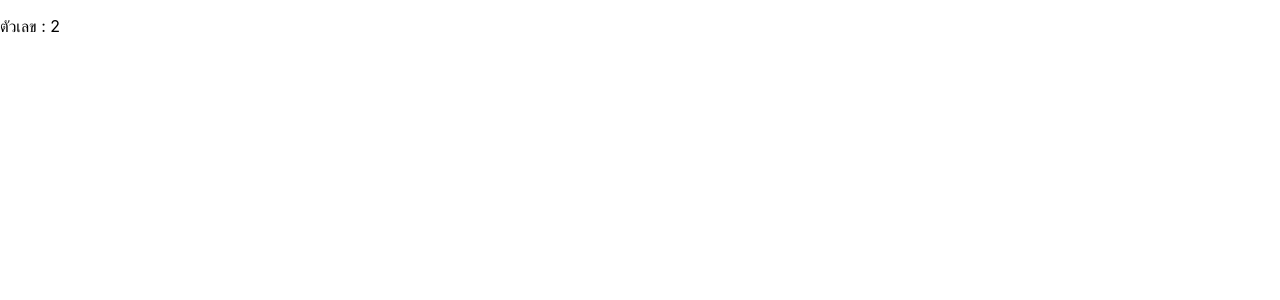
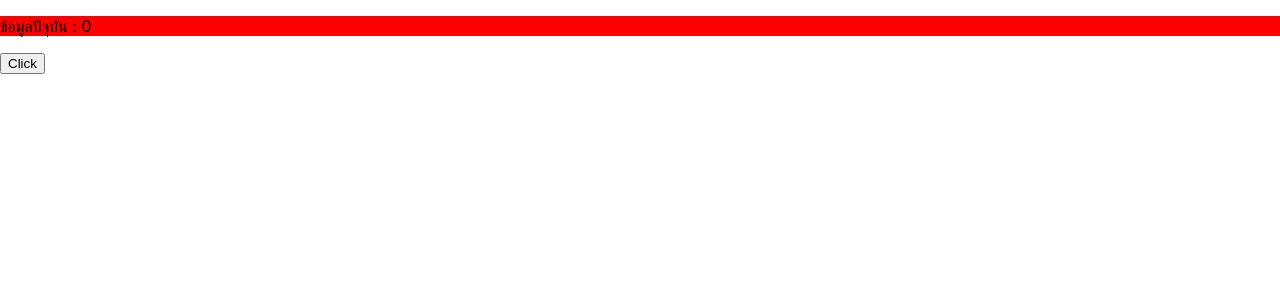
Before and after one commit to niphitphon8bit/react-first-app, a React (Create React App) app: page / in a window 1280 px wide. Shown: the top 300 px of the page. Built offline with nearby package versions, Linux system fonts and the light colour scheme.

Commit message:
try to add App.css useState useEffect
Signed-off-by: niphitphon8bit <niphitphon_nt@hotmail.com>

```diff
--- a/src/App.css
+++ b/src/App.css
@@ -1,38 +1,7 @@
-.App {
-  text-align: center;
+.bg-red{
+  background-color: red;
 }
 
-.App-logo {
-  height: 40vmin;
-  pointer-events: none;
+.bg-blue{
+  background-color: blue;
 }
-
-@media (prefers-reduced-motion: no-preference) {
-  .App-logo {
-    animation: App-logo-spin infinite 20s linear;
-  }
-}
-
-.App-header {
-  background-color: #282c34;
-  min-height: 100vh;
-  display: flex;
-  flex-direction: column;
-  align-items: center;
-  justify-content: center;
-  font-size: calc(10px + 2vmin);
-  color: white;
-}
-
-.App-link {
-  color: #61dafb;
-}
-
-@keyframes App-logo-spin {
-  from {
-    transform: rotate(0deg);
-  }
-  to {
-    transform: rotate(360deg);
-  }
-}
--- a/src/App.js
+++ b/src/App.js
@@ -1,10 +1,21 @@
-import React from 'react'
+import React, { useState , useEffect} from 'react'
+// import Header from './Header'
+import './App.css'
+export default function App() {
+  // const h = 'หัว';
+  const [data, setData] = useState(0);
 
-export default function App() {
-  const num1 = 2;
+  useEffect(() => {
+   console.log({data});
+  })
+
   return (
     <div>
-      <p>ตัวเลข : {num1}</p>
+      <p className="bg-red">ข้อมูลปัจุบัน : {data}</p>
+
+      <button onClick={()=> setData(data + 1)}>Click</button>
+
+      {/* <Header className ="bg-red" title = {h}/> */}
     </div>
   )
 }
--- /dev/null
+++ b/src/Header.js
@@ -0,0 +1,9 @@
+import React from 'react'
+import './App.css'
+export default function Header(props) {
+    return (
+        <div className="bg-blue">
+            <h1>header : {props.title}</h1>
+        </div>
+    )
+}
```
